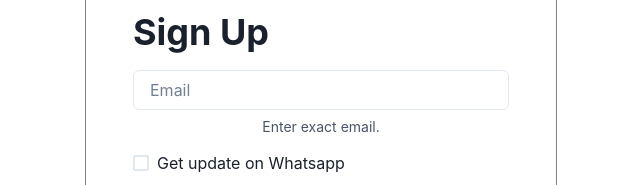
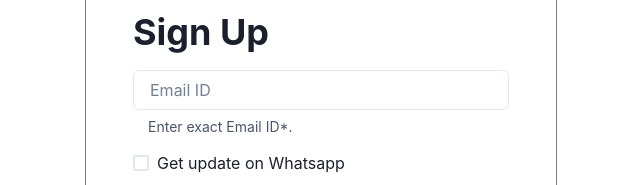
Before and after one commit to justtJayesh/LensKart-Clone, a React (Create React App) app: page /signup in a window 1280 px wide. Shown: the part 446-631 px from the top of the page, without its empty margins (319-959 px from the left). Built offline with nearby package versions, Linux system fonts and the light colour scheme; no server answers.

Commit message:
minor fix

```diff
--- a/src/Components/Signup.jsx
+++ b/src/Components/Signup.jsx
@@ -54,13 +54,13 @@ const Signup = () => {
                             <Box w={"80%"}>
                                 <Input
                                     value={userInput}
-                                    placeholder="Email"
+                                    placeholder="Email ID"
                                     onChange={(e) =>
                                         setUserInput(e.target.value)
                                     }
                                 />
-                                <FormHelperText>
-                                    Enter exact email.
+                                <FormHelperText textAlign={"left"} paddingLeft={'15px'}>
+                                    Enter exact Email ID*.
                                 </FormHelperText>
                             </Box>
                             <Box w={"80%"}>
```
